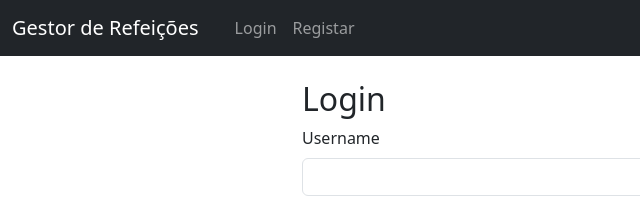
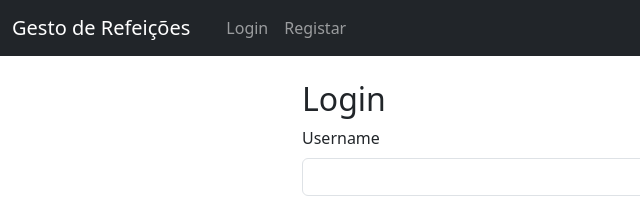
Before and after one commit to rubsxyz/GestorRefeicoes, a plain HTML site: page frontend/index.html in a window 1280 px wide. Shown: the top 209 px of the page, 0-640 px from the left. Drawn offline with nearby package versions, Linux system fonts and the light colour scheme.

Commit message:
FIX: index.html

```diff
--- a/frontend/index.html
+++ b/frontend/index.html
@@ -14,7 +14,7 @@
     <!-- Navbar -->
     <nav class="navbar navbar-expand-lg navbar-dark bg-dark">
       <div class="container-fluid">
-        <a class="navbar-brand" href="#">Gestor de Refeições</a>
+        <a class="navbar-brand" href="#">Gesto de Refeições</a>
         <div class="container-fluid" id="navbarNav">
           <ul class="navbar-nav ms-auto">
             <li class="nav-item" id="nav-login">
```
